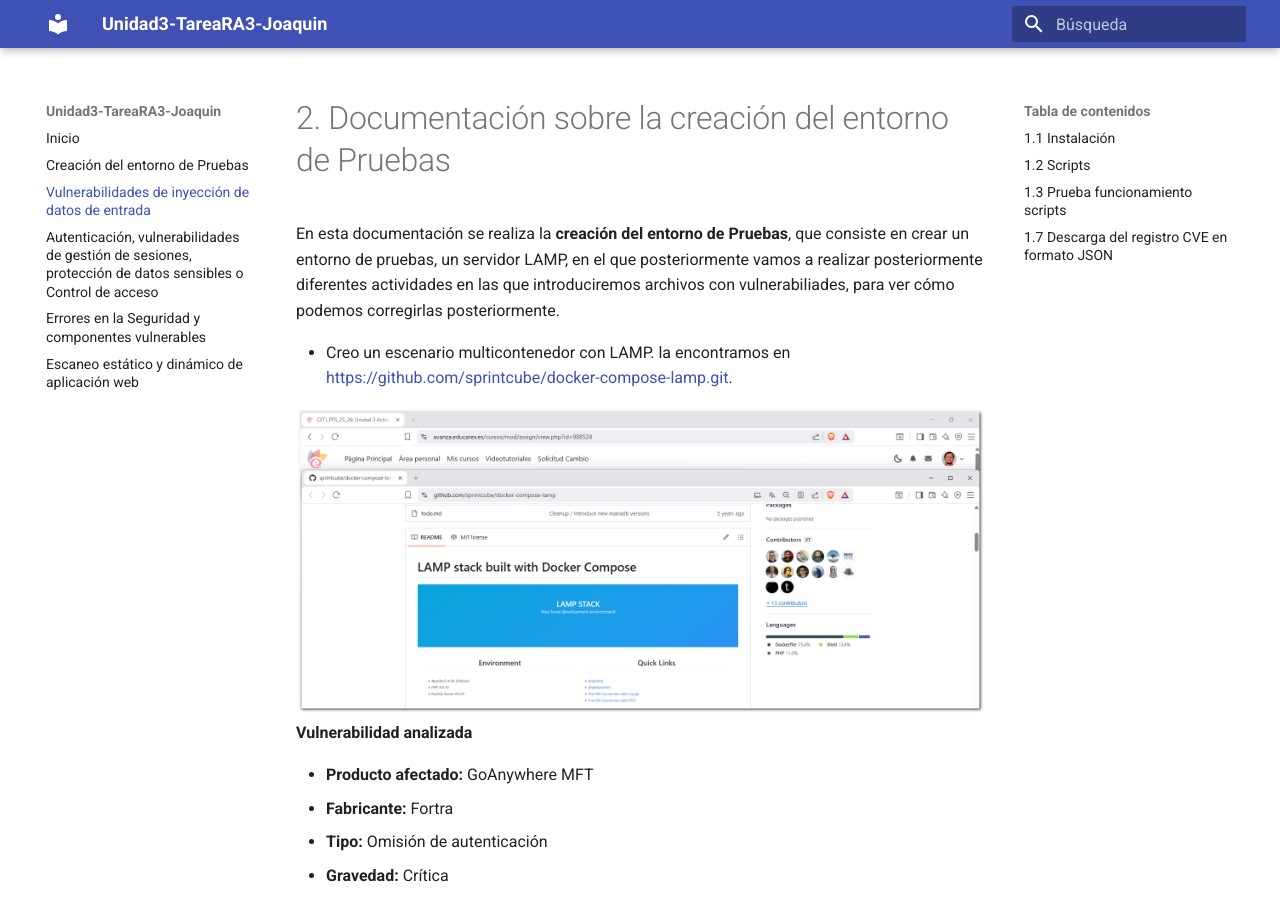
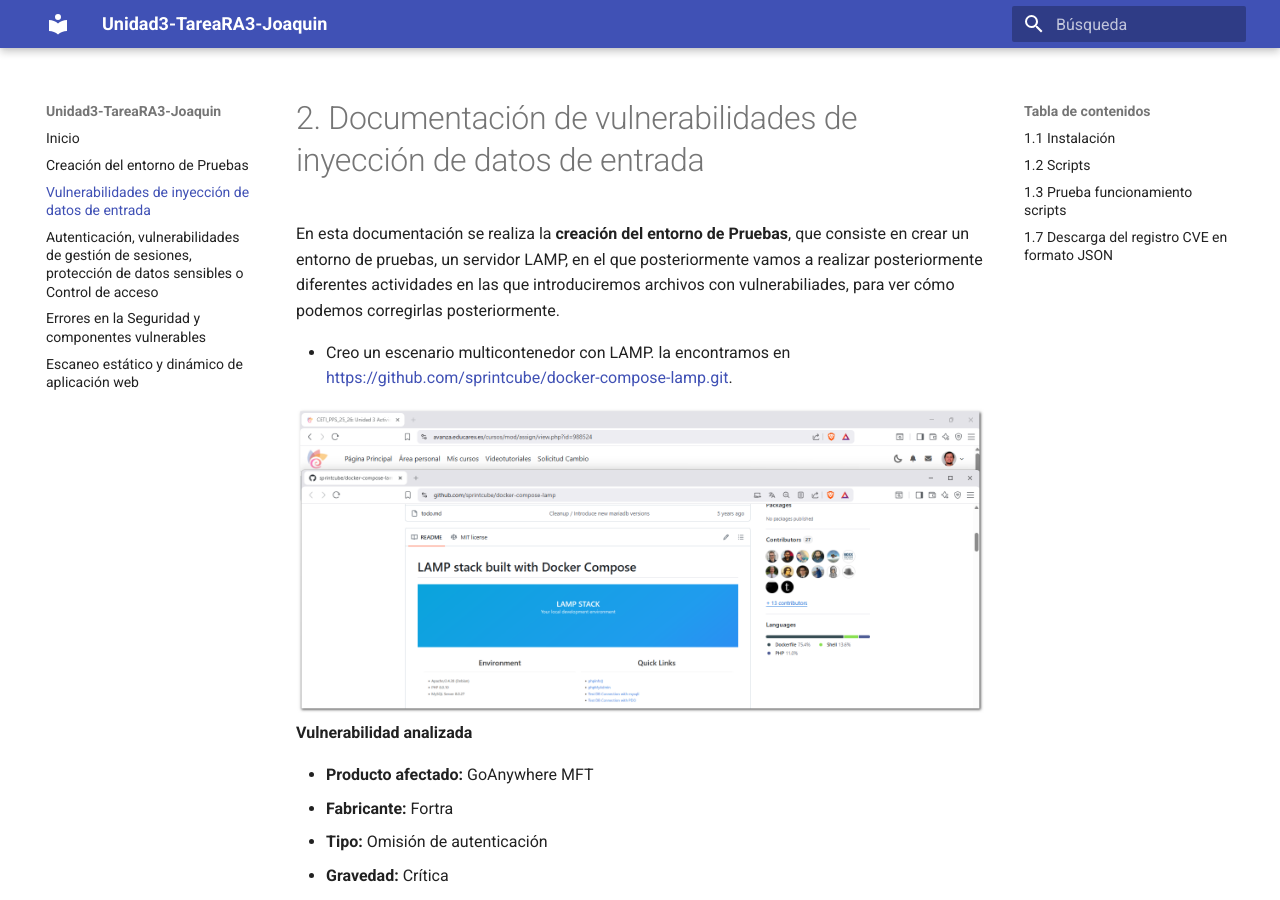
Before and after one commit to JBLeopard/Unidad3-TareaRA3-Joaquin, an MkDocs documentation site: the page built from docs/ActividadVulnerabilidadesDatosEntrada.md, in a window 1280 px wide and 900 px high. Built offline with MkDocs 1.6.1 and Material for MkDocs 9.7.7, drawn with Linux system fonts in a browser that asks for light colours.

Commit message:
Update ActividadVulnerabilidadesDatosEntrada.md

```diff
--- a/docs/ActividadVulnerabilidadesDatosEntrada.md
+++ b/docs/ActividadVulnerabilidadesDatosEntrada.md
@@ -1,4 +1,4 @@
-# 2. Documentación sobre la creación del entorno de Pruebas
+# 2. Documentación de vulnerabilidades de inyección de datos de entrada
 
 En esta documentación se realiza la **creación del entorno de Pruebas**, que consiste en crear un entorno de pruebas, un servidor LAMP, en el que posteriormente vamos a realizar posteriormente diferentes actividades en las que introduciremos archivos con vulnerabiliades, para ver cómo podemos corregirlas posteriormente.
 
```
